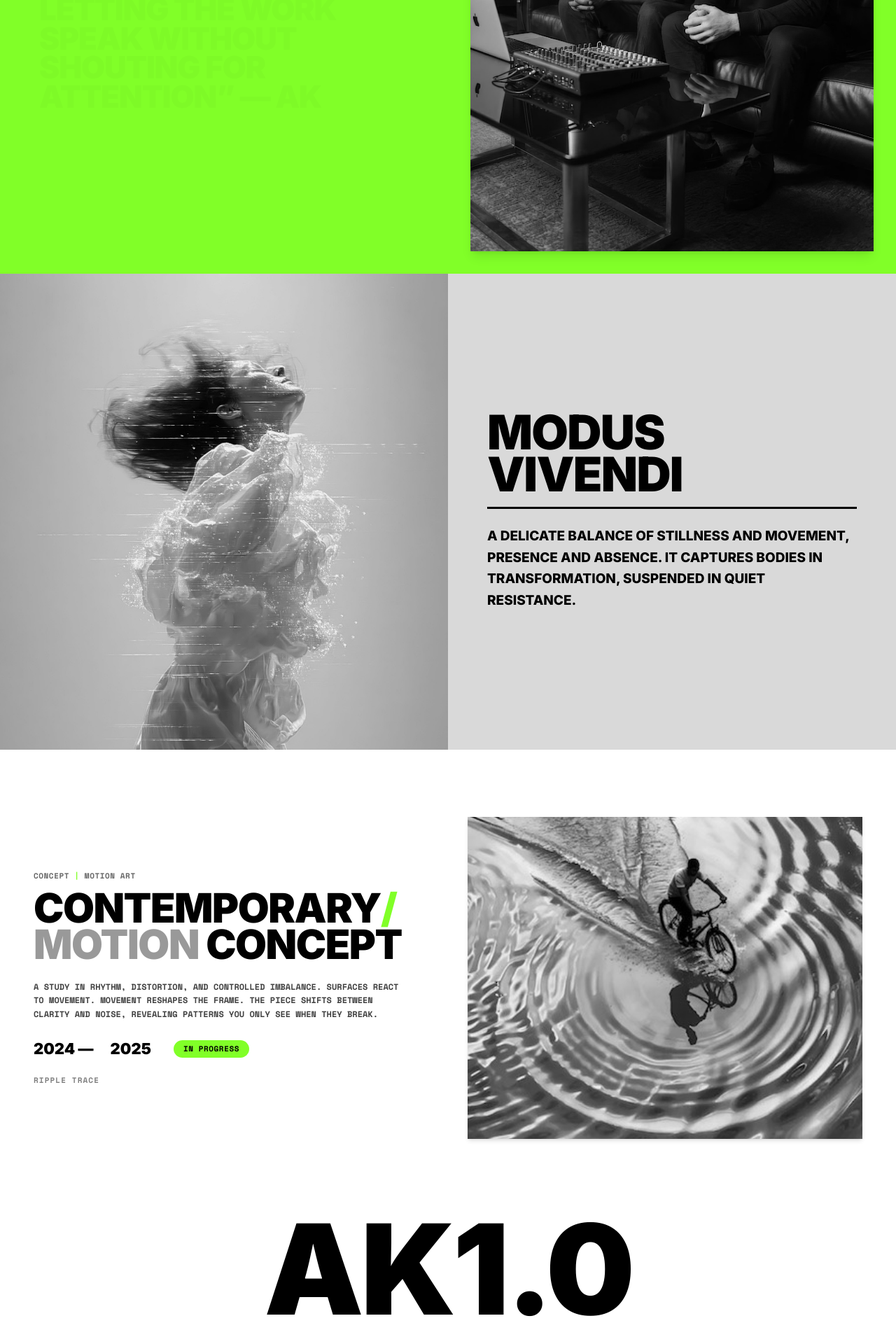
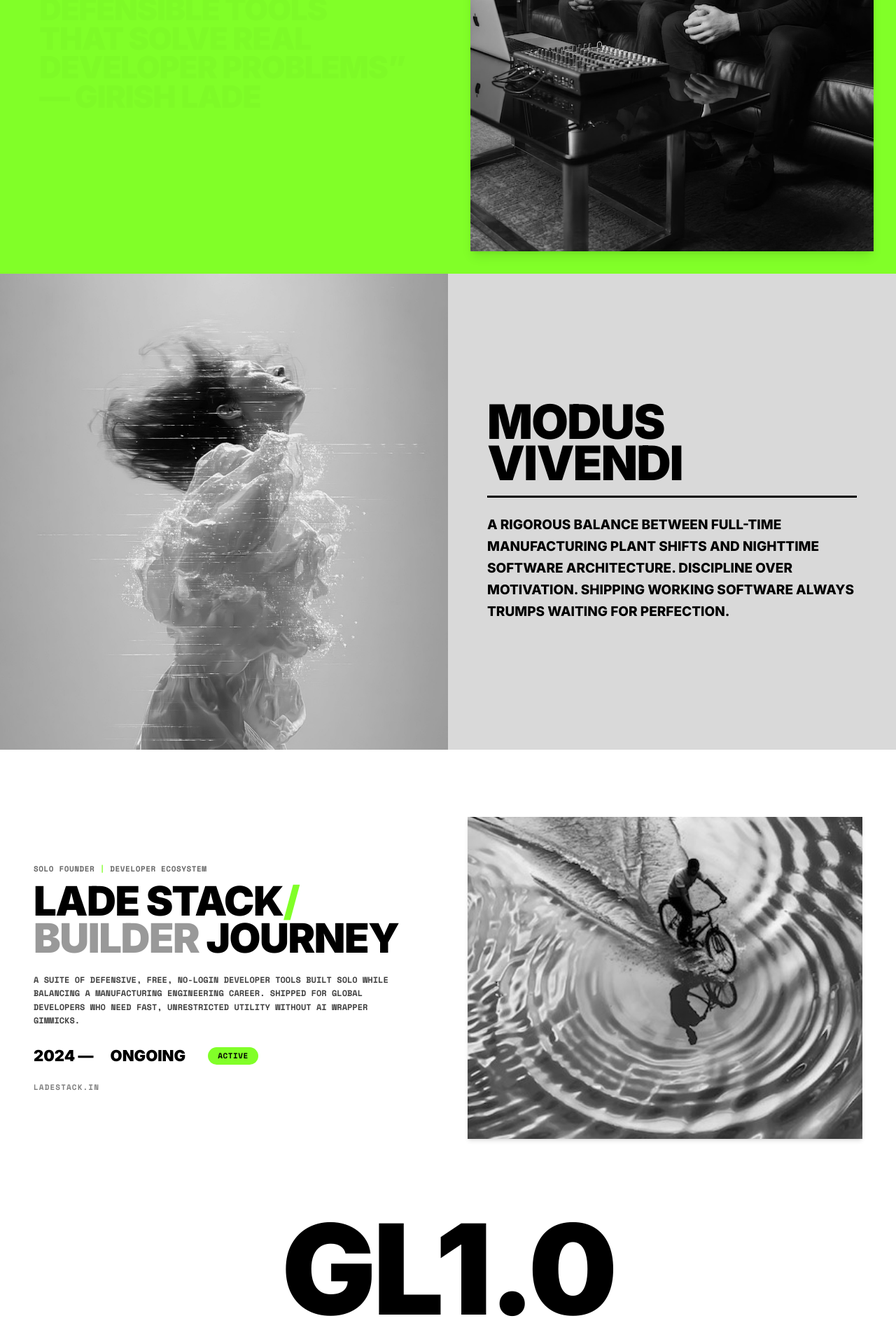
Before and after one commit to girishlade111/Vertical, a React (Vite) app: page / in a window 1280 px wide. Shown: the part 9912-11832 px from the top of the page at 70% size. Built offline with nearby package versions, Linux system fonts and the light colour scheme.

Commit message:
feat: add ModusVivendi and Quote components to display branding and philosophy sections

```diff
--- a/src/components/ContemporaryMotion.jsx
+++ b/src/components/ContemporaryMotion.jsx
@@ -33,34 +33,34 @@
       <div className="max-w-[1300px] mx-auto grid md:grid-cols-[1fr_1fr] gap-10 md:gap-14 items-center">
         <div>
           <div className="text-[11px] font-mono uppercase tracking-wider text-black/60 font-bold">
-            CONCEPT <span className="text-lime">|</span> MOTION ART
+            SOLO FOUNDER <span className="text-lime">|</span> DEVELOPER ECOSYSTEM
           </div>
           <h2 className="mt-3 font-black uppercase leading-[0.9] tracking-tight text-[36px] sm:text-[46px] md:text-[58px] text-black">
-            CONTEMPORARY<span className="text-lime">/</span><br />
-            <span className="text-black/40">MOTION</span> CONCEPT
+            LADE STACK<span className="text-lime">/</span><br />
+            <span className="text-black/40">BUILDER</span> JOURNEY
           </h2>
           <p className="mt-6 text-[12px] font-mono uppercase leading-relaxed text-black/75 max-w-[540px]">
-            A STUDY IN RHYTHM, DISTORTION, AND CONTROLLED IMBALANCE. SURFACES REACT TO MOVEMENT. MOVEMENT RESHAPES THE FRAME. THE PIECE SHIFTS BETWEEN CLARITY AND NOISE, REVEALING PATTERNS YOU ONLY SEE WHEN THEY BREAK.
+            A SUITE OF DEFENSIVE, FREE, NO-LOGIN DEVELOPER TOOLS BUILT SOLO WHILE BALANCING A MANUFACTURING ENGINEERING CAREER. SHIPPED FOR GLOBAL DEVELOPERS WHO NEED FAST, UNRESTRICTED UTILITY WITHOUT AI WRAPPER GIMMICKS.
           </p>
           <div className="mt-6 flex items-center gap-6 text-[22px] font-black text-black">
             <span>2024 —</span>
-            <span>2025</span>
+            <span>ONGOING</span>
             <span
               ref={pillRef}
               className="ml-2 bg-lime text-black text-[11px] font-mono uppercase px-3.5 py-1 rounded-full font-bold tracking-wider"
             >
-              IN PROGRESS
+              ACTIVE
             </span>
           </div>
           <div className="mt-5 text-[11px] font-mono uppercase tracking-widest text-black/50 font-bold">
-            RIPPLE TRACE
+            LADESTACK.IN
           </div>
         </div>
 
         <div className="relative overflow-hidden bg-black shadow-md">
           <img
             src="/framer/0akgDfSw8ol9dq6XcrvLJFKJMs.jpg"
-            alt="Contemporary motion - ripple trace cyclist"
+            alt="Lade Stack builder journey and architecture"
             className="w-full h-[400px] md:h-[460px] object-cover grayscale contrast-120"
             loading="lazy"
           />
@@ -69,7 +69,7 @@
 
       <div className="mt-16 md:mt-24 text-center">
         <div className="text-black font-black uppercase leading-none text-[18vw] md:text-[14vw] tracking-tight">
-          AK1.0
+          GL1.0
         </div>
       </div>
     </section>
--- a/src/components/ModusVivendi.jsx
+++ b/src/components/ModusVivendi.jsx
@@ -4,7 +4,7 @@
       <div className="relative min-h-[560px] md:min-h-[680px] overflow-hidden bg-[#c9c9c9]">
         <img
           src="/framer/VP537IhNaTLW7QOkMnGSrpCPh0.jpg"
-          alt="Modus Vivendi - suspended fluid sculpture of woman in motion"
+          alt="Modus Vivendi - engineering and building philosophy"
           className="absolute inset-0 w-full h-full object-cover grayscale contrast-115"
           loading="lazy"
         />
@@ -16,7 +16,7 @@
         </h2>
         <div className="mt-4 h-[3px] bg-black w-full" />
         <p className="mt-6 text-black uppercase font-extrabold text-[15px] sm:text-[17px] md:text-[19px] leading-relaxed max-w-[580px]">
-          A DELICATE BALANCE OF STILLNESS AND MOVEMENT, PRESENCE AND ABSENCE. IT CAPTURES BODIES IN TRANSFORMATION, SUSPENDED IN QUIET RESISTANCE.
+          A RIGOROUS BALANCE BETWEEN FULL-TIME MANUFACTURING PLANT SHIFTS AND NIGHTTIME SOFTWARE ARCHITECTURE. DISCIPLINE OVER MOTIVATION. SHIPPING WORKING SOFTWARE ALWAYS TRUMPS WAITING FOR PERFECTION.
         </p>
       </div>
     </section>
--- a/src/components/Quote.jsx
+++ b/src/components/Quote.jsx
@@ -6,22 +6,22 @@
     <section className="bg-lime grid md:grid-cols-2 items-stretch">
       <div className="px-6 md:px-14 py-12 md:py-20 flex flex-col justify-center">
         <p
-          data-text="“WHETHER ON PAPER OR PIXELS, THE GOAL IS CONSTANT — DESIGN THAT DISAPPEARS AS THE STORY APPEARS, LETTING THE WORK SPEAK WITHOUT SHOUTING FOR ATTENTION” — AK"
+          data-text="“I DIRECT INTELLIGENCE TO BUILD SOFTWARE AT FOUNDER SPEED. NO GIMMICKS, NO SIGNUP WALLS — JUST DEFENSIBLE TOOLS THAT SOLVE REAL DEVELOPER PROBLEMS” — GIRISH LADE"
           className="reveal-quote lime-ghost text-black uppercase font-black leading-[0.95] text-[28px] sm:text-[36px] md:text-[44px] tracking-tight"
         >
-          “WHETHER ON PAPER OR PIXELS, THE GOAL IS CONSTANT — DESIGN THAT DISAPPEARS AS THE STORY APPEARS, LETTING THE WORK SPEAK WITHOUT SHOUTING FOR ATTENTION” — AK
+          “I DIRECT INTELLIGENCE TO BUILD SOFTWARE AT FOUNDER SPEED. NO GIMMICKS, NO SIGNUP WALLS — JUST DEFENSIBLE TOOLS THAT SOLVE REAL DEVELOPER PROBLEMS” — GIRISH LADE
         </p>
       </div>
       <div className="relative min-h-[460px] md:min-h-[560px] bg-black m-4 md:m-8 overflow-hidden shadow-lg">
         <img
           src="/framer/WgSXpdQNIRyyqbHxMdMqlYBg4k.jpeg"
-          alt="Studio conversation with Daniel Moore and Adam Knoxville"
+          alt="Lade Stack development studio"
           className="w-full h-full object-cover grayscale contrast-110"
           loading="lazy"
         />
         <div className="absolute top-4 left-4 text-white text-[10px] font-mono uppercase bg-black/80 px-2.5 py-1.5 tracking-wider border border-white/10">
-          Studio CAM66 London<br />
-          Daniel & Adam
+          LADE STACK LAB • PUNE / PCMC<br />
+          GIRISH LADE
         </div>
       </div>
     </section>
```
